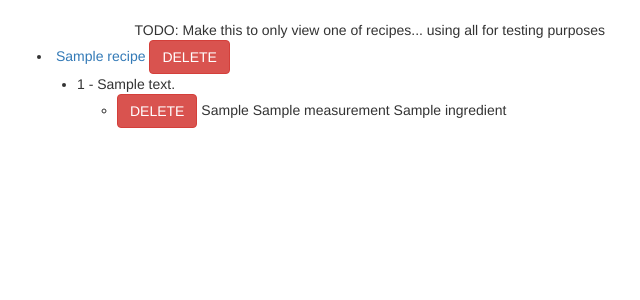
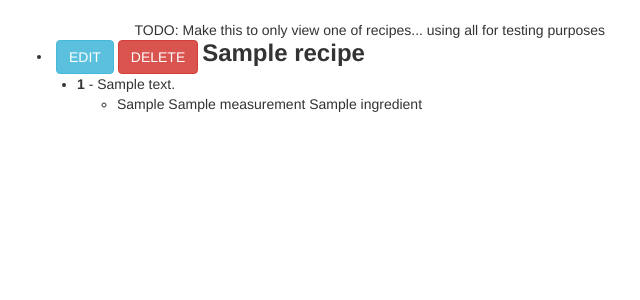
Before and after one commit to gawsk/CrockPot, a Flask app: page /recipe/view_all in a window 1280 px wide. Shown: the part 52-352 px from the top of the page, without its empty margins (18-658 px from the left). Run offline with Flask 2, Linux system fonts and the light colour scheme; a user stored in the database is signed in; tables that the repository leaves empty hold one stand-in row (values such as "Sample post"); parts of the project's set-up code (start-up, migrations or seed data) failed here and were passed over; some libraries are stand-ins or nearby versions.

Commit message:
-UI Improvements -Bold titles/numbers, added buttons, made blocks of texts into text areas

```diff
--- a/app/recipe/forms.py
+++ b/app/recipe/forms.py
@@ -2,6 +2,8 @@
 
 from flask_wtf import FlaskForm
 from wtforms import SubmitField, TextField, validators
+from wtforms.fields import StringField
+from wtforms.widgets import TextArea
 
 
 class URLForm(FlaskForm):
@@ -18,13 +20,13 @@ class URLForm(FlaskForm):
 class EditRecipeForm(FlaskForm):
     """ Form to edit a Recipe name """
     name = TextField("Name", [validators.Length(min=1, max=200)])
-    description = TextField("Description", [validators.Length(min=1, max=500)])
+    description = StringField("Description", widget=TextArea())
     submit = SubmitField('Submit')
 
 
 class EditRecipeStepForm(FlaskForm):
     """ Form to edit a RecipeStep """
-    description = TextField("Description", [validators.Length(min=1)])
+    description = StringField("Description", widget=TextArea())
     submit = SubmitField('Submit')
 
 
--- a/app/templates/recipe/edit_recipe.html
+++ b/app/templates/recipe/edit_recipe.html
@@ -18,7 +18,7 @@
         {{ var.form.hidden_tag() }}
         <legend>Edit Recipe Name and Description</legend>
         {{ wtf.form_field(var.form.name, class='form-control') }}
-        {{ wtf.form_field(var.form.description, class='form-control') }}
+        {{ wtf.form_field(var.form.description, class='form-control', rows=5) }}
         {{ render_field(var.form.submit, class='btn btn-success btn-block') }}
       </form>
     <div class="col-md-1"></div>
--- a/app/templates/recipe/edit_recipe_step.html
+++ b/app/templates/recipe/edit_recipe_step.html
@@ -17,7 +17,7 @@
       <form action="{{ url_for('recipe.edit_step', recipe_step_id=var.recipe_step_id) }}" method="post">
         {{ var.form.hidden_tag() }}
         <legend>Edit Recipe Step</legend>
-        {{ wtf.form_field(var.form.description, class='form-control') }}
+        {{ wtf.form_field(var.form.description, class='form-control', rows=5) }}
         {{ render_field(var.form.submit, class='btn btn-success btn-block') }}
       </form>
     <div class="col-md-1"></div>
--- a/app/templates/recipe/view_all.html
+++ b/app/templates/recipe/view_all.html
@@ -12,19 +12,21 @@
     <table>
       {% for recipe in all_recipes %}
         <li>
-          <a href="{{ url_for('recipe.view', recipe_id=recipe.id) }}">{{ recipe.name }}</a>
+          <a href="{{ url_for('recipe.view', recipe_id=recipe.id) }}">
+            <button type="submit" name ="quantity_id" class="btn btn-info">EDIT</button>
+          </a>
           <form action="{{ url_for('recipe.delete_recipe') }}" style="display: inline;" method="post">
             <button type="submit" name ="recipe_id" value="{{ recipe.id }}" class="btn btn-danger">DELETE</button>
           </form>
+          <h3 style="display: inline;"><b>{{ recipe.name }}</b></h3>
         </li>
         <ul>
           {% for step in recipe.steps %}
-          <li>{{ step.num }} - {{ step.description }}</li>
+          <li><b>{{ step.num }}</b> - {{ step.description }}</li>
           {% endfor %}
           <ul>
             {% for ingredient in recipe.quantity %}
             <li>
-              <button type="submit" name ="quantity_id" value="{{ ingredient.id }}" class="btn btn-danger">DELETE</button>
               {{ ingredient.amount }} {{ ingredient.measurement_obj.name }} {{ ingredient.ingredient_obj.name }}
               <form action="{{ url_for('recipe.delete_ingredient') }}" method="post">
                 <input type="hidden" name ="recipe_id" value="{{ recipe.id }}" />
```
Also changed, not shown: app/templates/recipe/view.html (+9 -3 lines).
